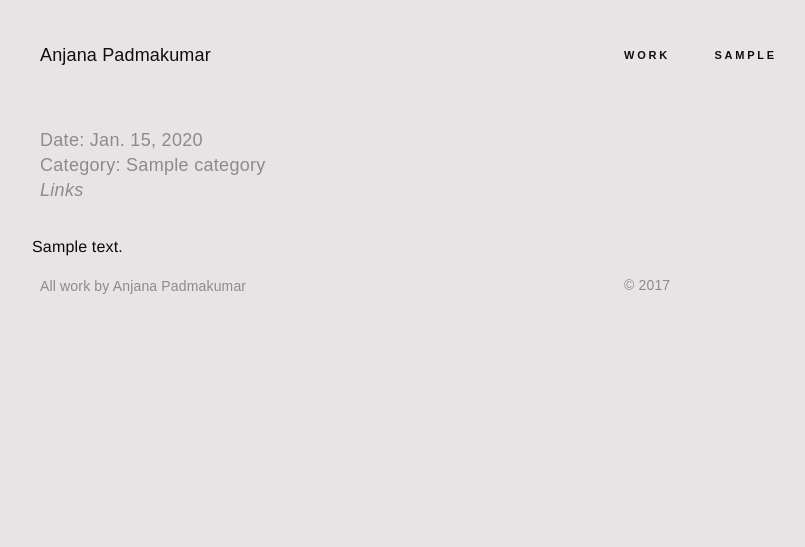
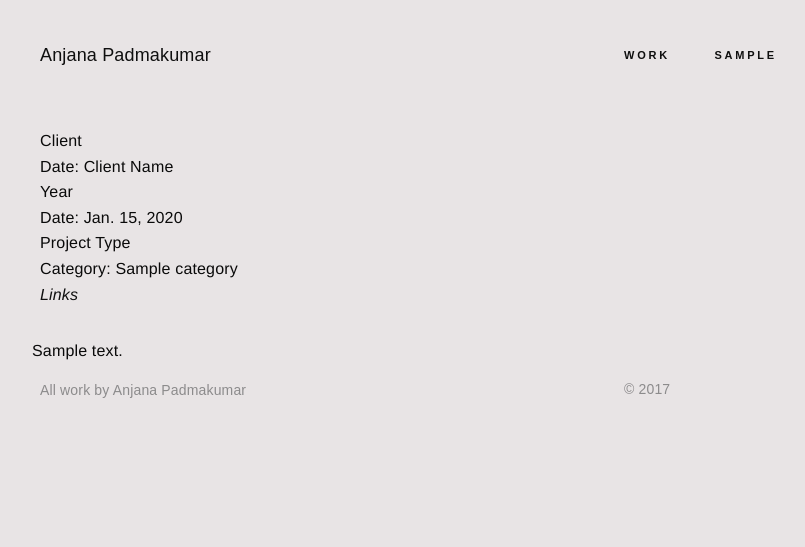
Before and after one commit to reemachugani/iraa, a Django app: template templates/singlepage/art_detail_page.html in a window 1280 px wide. Shown: the top 547 px of the page, without its empty margins (24-829 px from the left). Run offline with Django 3.2, Linux system fonts and the light colour scheme; the template is opened without the code that fills it: most values are stand-ins (such as "Sample title", 1, 10 or a date in 2020); some libraries are stand-ins or nearby versions.

Commit message:
Updating workspace

```diff
--- a/sass/style.scss
+++ b/sass/style.scss
@@ -280,7 +280,7 @@ a:last-child{
     letter-spacing: 0.3px;
     line-height: 22.0529px;
     font-weight: 400;
-    font-size: 1rem;
+    font-size: 2rem;
 
     @include breakpoint(medium)
     {
@@ -480,8 +480,10 @@ h2 {
     margin: 0;
 }
 
-.help_text {
+.help_text2 {
      font-family: $primary-font;
      color: $theme-color;
      font-size: 25px;
  }
+
+ // Individual Art Page
--- a/static/css/style.css
+++ b/static/css/style.css
@@ -3019,7 +3019,7 @@ a:last-child {
   letter-spacing: 0.3px;
   line-height: 22.0529px;
   font-weight: 400;
-  font-size: 1rem; }
+  font-size: 2rem; }
   @media print, screen and (min-width: 40em) {
     .list, .list a {
       font-size: 1.125rem;
@@ -3177,7 +3177,7 @@ h2 {
   color: #8c8b8c;
   margin: 0; }
 
-.help_text {
+.help_text2 {
   font-family: "myriad-pro", sans-serif;
   color: #bb9f94;
   font-size: 25px; }
--- a/templates/singlepage/art_detail_page.html
+++ b/templates/singlepage/art_detail_page.html
@@ -1,7 +1,11 @@
 {% extends 'singlepage/single_base.html' %}
 
 {% block detaillist %}
+    <li class="art_details_heading">Client</li>
+    <li>Date: Client Name </li>
+    <li class="art_details_heading">Year</li>
     <li>Date: {{art.pub_date|date}} </li>
+    <li class="art_details_heading">Project Type</li>
     <li> Category: {{art.art_type.category}}</li>
     {% if art.url %} <li><a href={{ art.url }}> <i>Links</i> </a> </li> {% endif %}
 {% endblock %}
--- a/templates/singlepage/single_base.html
+++ b/templates/singlepage/single_base.html
@@ -1,7 +1,7 @@
 {% extends 'base.html' %}
 
 {% block navigatorlist %}
-<ul class="list">
+<ul class="detailslist">
 	{% block detaillist %}
 	{% endblock %}
 </ul>
```
Also changed, not shown: static/css/style.min.css.
